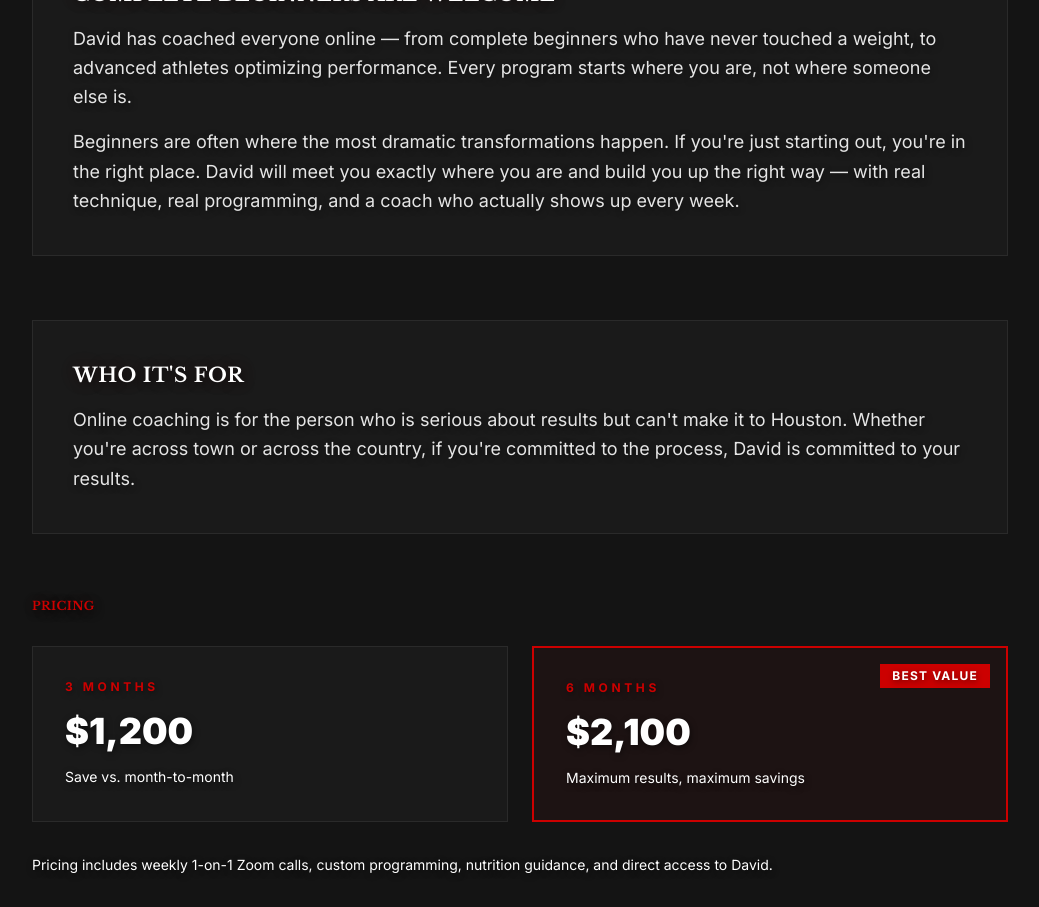
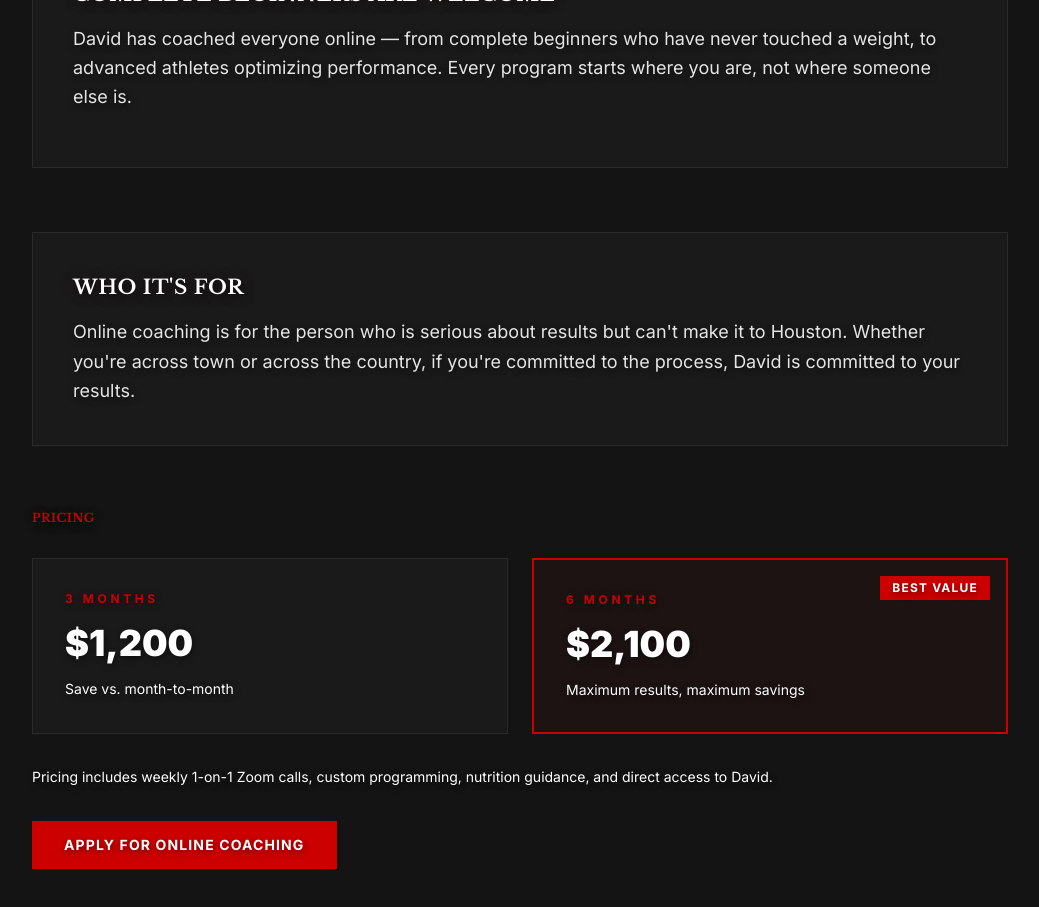
Before and after one commit to davidzabinskifitness/dzf-website, a Next.js app: page /online-coaching in a window 1280 px wide. Shown: the part 2260-3167 px from the top of the page, without its empty margins (120-1159 px from the left). Built offline with nearby package versions, Linux system fonts and the light colour scheme.

Commit message:
remove beginners sentence from online coaching

```diff
--- a/app/online-coaching/page.tsx
+++ b/app/online-coaching/page.tsx
@@ -143,13 +143,7 @@ export default function OnlineCoachingPage() {
             never touched a weight, to advanced athletes optimizing performance.
             Every program starts where you are, not where someone else is.
           </p>
-          <p className="text-[#e5e5e5] text-lg leading-relaxed">
-            Beginners are often where the most dramatic transformations happen.
-            If you&apos;re just starting out, you&apos;re in the right place.
-            David will meet you exactly where you are and build you up the right
-            way — with real technique, real programming, and a coach who
-            actually shows up every week.
-          </p>
+
         </section>
 
         {/* Who It's For */}
```
